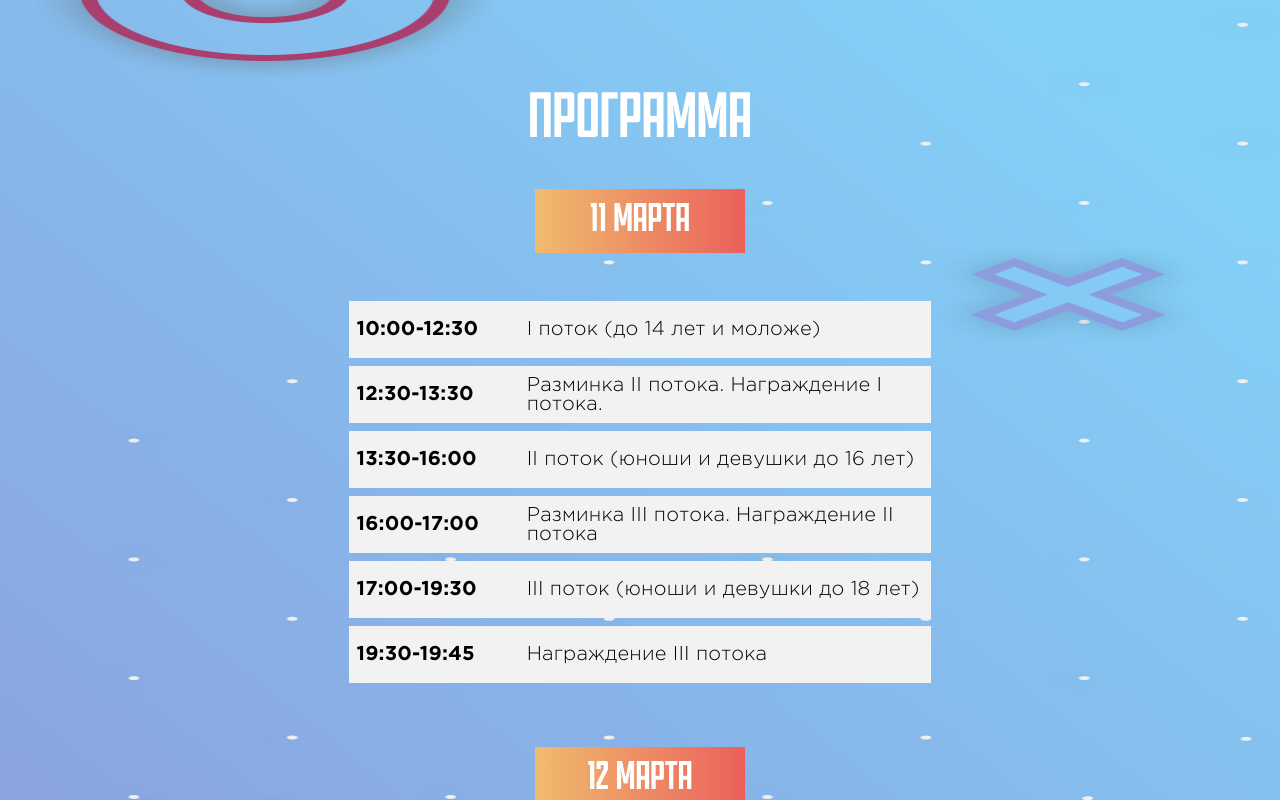
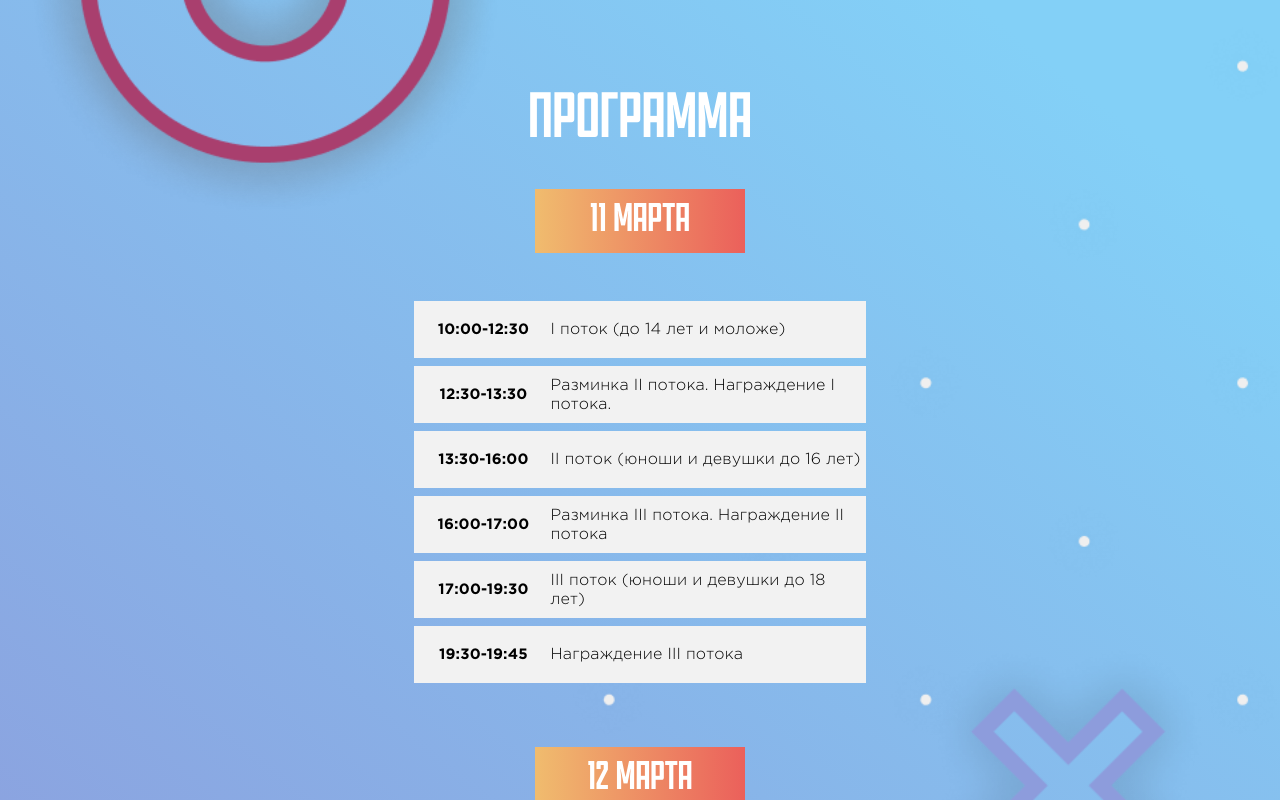
Before and after one commit to zhaxal/moscow-pryzki, a Next.js app: page /components/programs-block in a window 1280 px wide. Shown: the top 800 px of the page. Built offline with nearby package versions, Linux system fonts and the light colour scheme.

Commit message:
andii fixes

```diff
--- a/pages/components/festival-block.tsx
+++ b/pages/components/festival-block.tsx
@@ -31,8 +31,9 @@ const Festival = ({ isMobile }: Props) => {
         maxWidth={isMobile ? "md" : false}
       >
         <iframe
-          src="https://www.youtube.com/embed/dQw4w9WgXcQ"
+          src="https://www.youtube.com/embed/2PHTD4stLkA"
           allowFullScreen
+          allow="accelerometer; autoplay; clipboard-write; encrypted-media; gyroscope; picture-in-picture; web-share"
           frameBorder={"0px"}
           height={isMobile ? "488px" : "254px"}
           width={"100%"}
--- a/pages/components/partners-block.tsx
+++ b/pages/components/partners-block.tsx
@@ -22,7 +22,7 @@ const Partners = ({ isMobile }: Props) => {
             ? "url(/images/bg/partners.png)"
             : "url(/images/bg/mobile/partners.png)",
           backgroundRepeat: "no-repeat",
-          backgroundSize: "100% 100%",
+          backgroundSize: "cover",
           position: "absolute",
           width: "100%",
           height: "100%",
--- a/pages/components/programs-block.tsx
+++ b/pages/components/programs-block.tsx
@@ -48,16 +48,17 @@ const ProgramSchedule = ({ date, desc, isMobile }: DateProps) => {
         maxWidth: isMobile ? "540px" : "100%",
         background: "#F2F2F2",
         alignItems: "center",
-        px: "8px",
+        px: isMobile ? "8px" : "2px",
       }}
       direction={"row"}
     >
       <Typography
         sx={{
-          fontSize: isMobile ? "24px" : "20px",
+          fontSize: isMobile ? "24px" : "15px",
           lineHeight: isMobile ? "22.97px" : "19.14px",
           fontWeight: 700,
           fontFamily: "Gotham Pro Bold",
+          textAlign: "center",
           width: isMobile ? "31%" : "30%",
         }}
       >
@@ -65,7 +66,7 @@ const ProgramSchedule = ({ date, desc, isMobile }: DateProps) => {
       </Typography>
       <Typography
         sx={{
-          fontSize: isMobile ? "24px" : "20px",
+          fontSize: isMobile ? "24px" : "16px",
           lineHeight: isMobile ? "22.97px" : "19.14px",
           fontWeight: 400,
           fontFamily: "Gotham Pro Light",
@@ -95,7 +96,7 @@ const Programs = ({ isMobile }: Props) => {
             ? "url(/images/bg/programs.png)"
             : "url(/images/bg/mobile/programs.png)",
           backgroundRepeat: "no-repeat",
-          backgroundSize: "100% 100%",
+          backgroundSize: "cover",
           width: "100%",
           position: "absolute",
           height: "100%",
--- a/pages/components/winners-block.tsx
+++ b/pages/components/winners-block.tsx
@@ -162,6 +162,7 @@ const WinnersCarousel = ({ isMobile }: Props) => {
               slidesPerView={isMobile ? 2.8 : breakpoints ? 1.5 : 1.2}
               direction={"horizontal"}
               spaceBetween={20}
+              resistance={false}
               onActiveIndexChange={(e: any) =>
                 handleChangeIndex(e.activeIndex, e.progress)
               }
```
